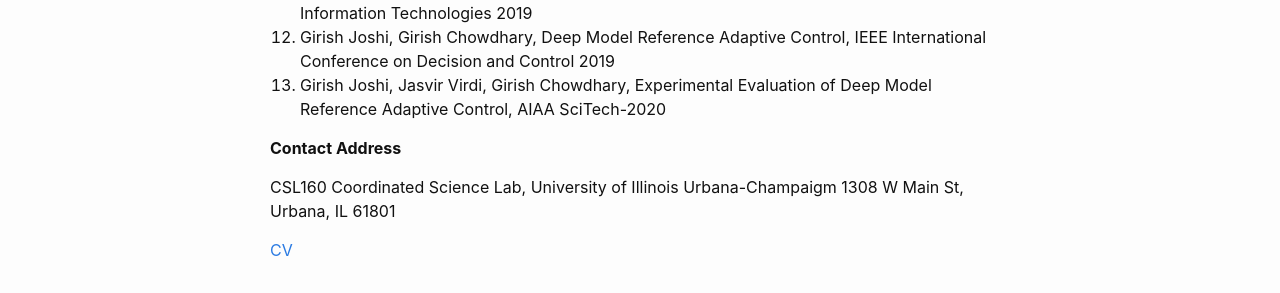
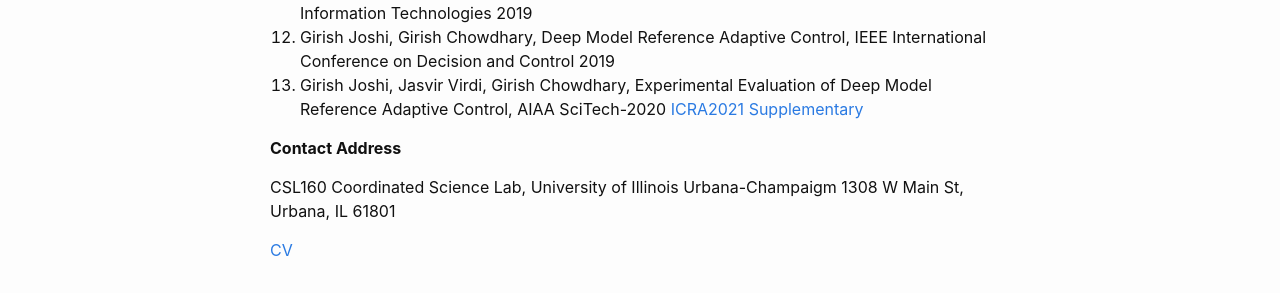
Before and after one commit to girishvjoshi/gj_blog, a Jekyll site: the page built from about.md, in a window 1280 px wide. Shown: the part 1159-1452 px from the top of the page. Built offline with Jekyll 4.4.1, drawn with Linux system fonts in a browser that asks for light colours.

Commit message:
Update about.md

```diff
--- a/about.md
+++ b/about.md
@@ -23,6 +23,7 @@ Before leaving for my Ph.D. at UIUC, I spent 8 wonderful years at the Indian Spa
 11. Girish Joshi, Girish Chowdhary, Hybrid Direct-Indirect Adaptive Control of Nonlinear System with Unmatched Uncertainty, IEEE International Conference on Control, Decision and Information Technologies 2019
 12. Girish Joshi, Girish Chowdhary, Deep Model Reference Adaptive Control, IEEE International Conference on Decision and Control 2019
 13. Girish Joshi, Jasvir Virdi, Girish Chowdhary, Experimental Evaluation of Deep Model Reference Adaptive Control, AIAA SciTech-2020
+[ICRA2021 Supplementary](/assets/ATLsup.pdf)
 
 
 **Contact Address**
```
